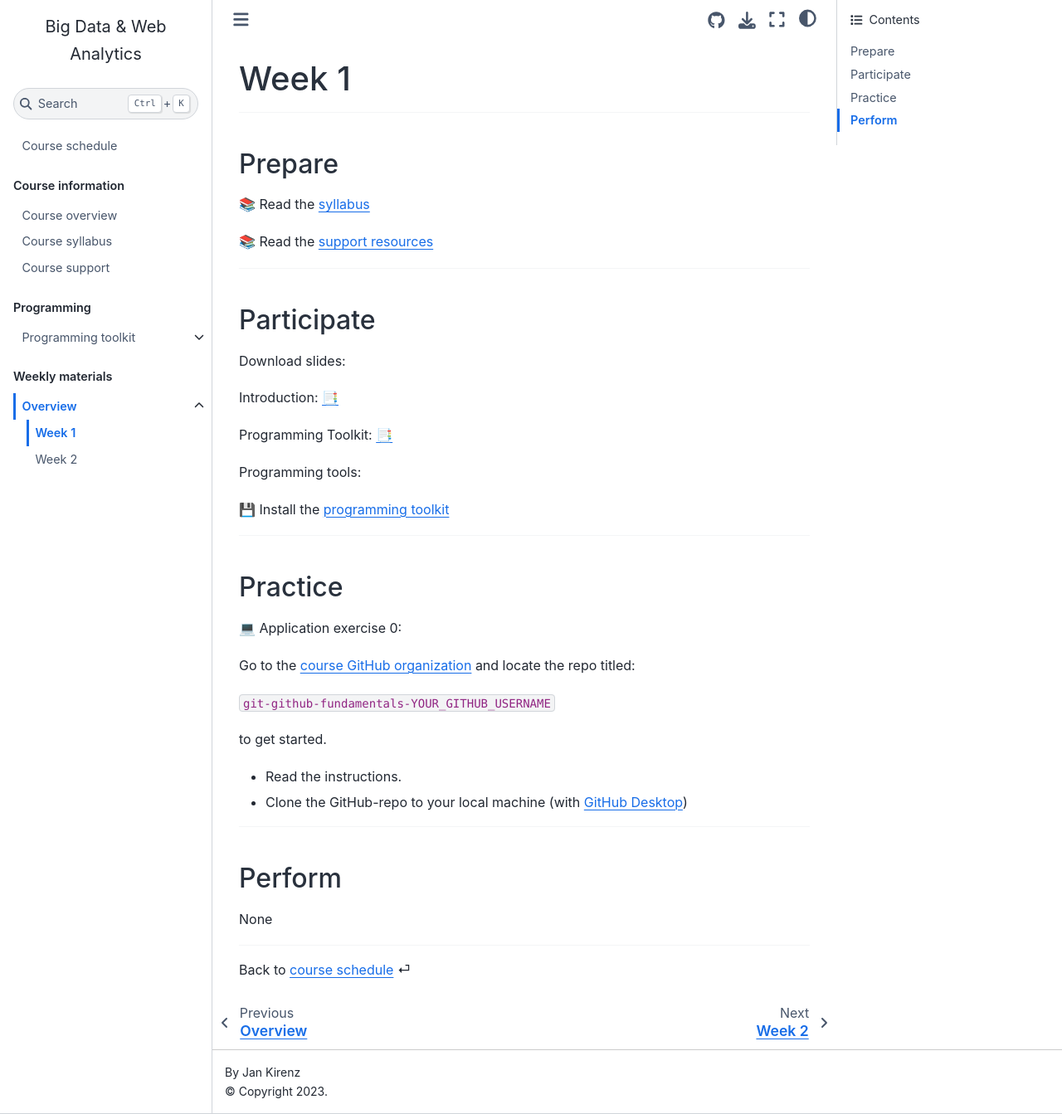
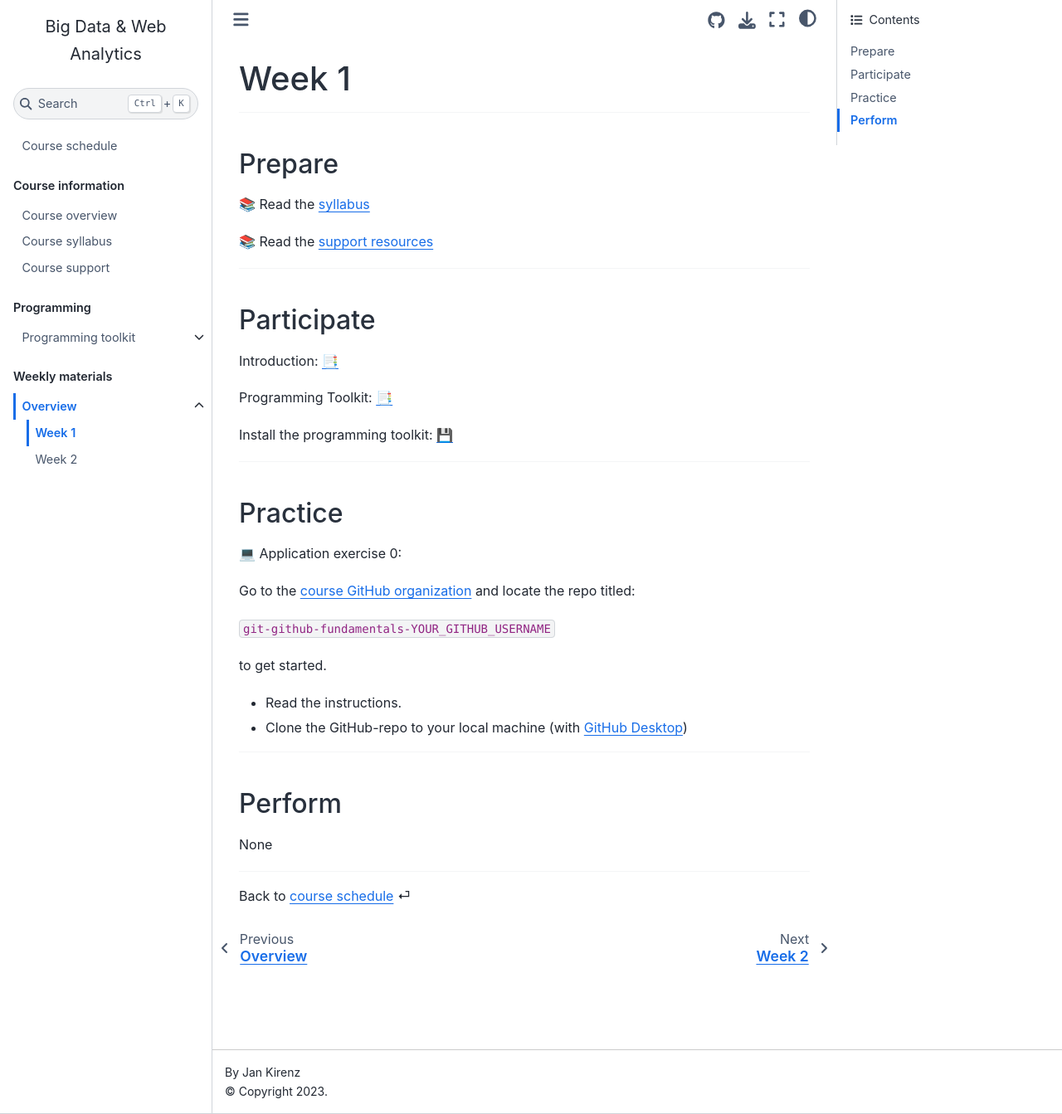
Before and after one commit to om2-ws22/website, a Jupyter Book: the page built from weeks/week1.md, in a window 1280 px wide and 1343 px high. Shown: the whole window at 83% size. Built offline with Jupyter Book 1.0.4 settings and Sphinx 7.4.7 and the Sphinx Book theme 1.1.4, drawn with Linux system fonts in a browser that asks for light colours; comment, search, counter and statistics services are not loaded.

Commit message:
Update week1.md

```diff
--- a/weeks/week1.md
+++ b/weeks/week1.md
@@ -16,17 +16,13 @@
 (participate)=
 ## Participate
 
-Download slides:
-
 Introduction: [📑](https://docs.google.com/presentation/d/14mDixoFHReJhc7D3G0ooC_CZJ8R14AcjJLXqFfUmKgo/export/pdf)
 
 
 Programming Toolkit: [📑](https://docs.google.com/presentation/d/1AHDCyelaOumvZ9-MRLEaSGCulXvvo-hcoFRrTESQW-c/export/pdf)
 
 
-Programming tools:
-
-💾 Install the [programming toolkit](../docs/programming-toolkit.md)
+Install the programming toolkit: [💾](../docs/programming-toolkit.md)
 
 
 ---
```
